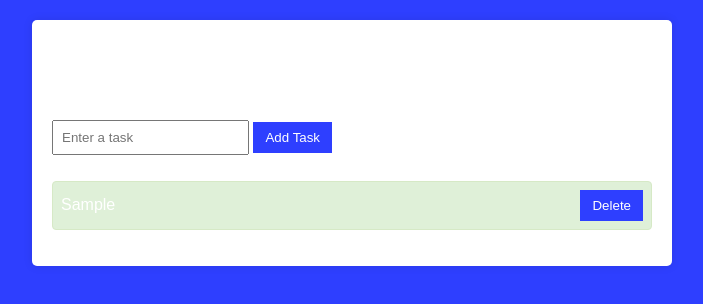
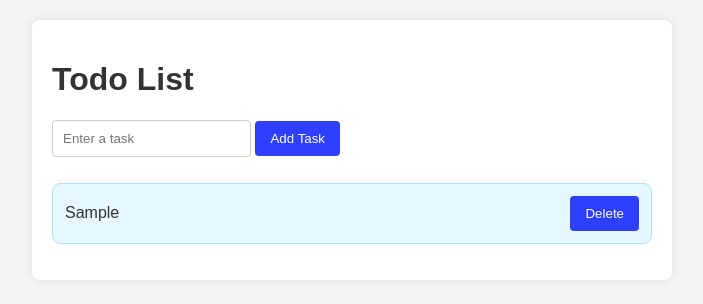
Before and after one commit to bjgodfj77/my-responsive-website, a website: page custom_web_application.html in a window 1280 px wide. Both pictures are taken after typing "Sample" into the empty fields and a click on the button "Add Task". Shown: the whole page, without its empty margins (288-991 px from the left). Drawn offline with Linux system fonts and the light colour scheme.

Commit message:
Fixing the css for web application project.

```diff
--- a/custom_web_application.css
+++ b/custom_web_application.css
@@ -4,8 +4,8 @@ body {
     font-family: Arial, sans-serif;
     margin: 0;
     padding: 0;
-	background-color: #2e3fff; /* Update the background color */
-	color: #fff; /* Update the text color */
+    background-color: #f4f4f4; /* Updated background color */
+    color: #333; /* Updated text color */
 }
 
 .container {
@@ -13,7 +13,7 @@ body {
     margin: 20px auto;
     background-color: #fff;
     padding: 20px;
-	border-radius: 5px;
+    border-radius: 8px;
     box-shadow: 0 0 10px rgba(0, 0, 0, 0.1);
 }
 
@@ -22,20 +22,23 @@ body {
 }
 
 input {
-	padding: 8px;
+    padding: 10px;
     margin-bottom: 10px;
+    border: 1px solid #ccc;
+    border-radius: 4px;
 }
 
 button {
-	padding: 8px 12px;
+    padding: 10px 15px;
     background-color: #2e3fff;
     color: #fff;
     border: none;
+    border-radius: 4px;
     cursor: pointer;
 }
 
 button:hover {
-	background-color: #2e3fff;
+    background-color: #1c2d99; /* Darker shade on hover */
 }
 
 ul {
@@ -44,11 +47,11 @@ ul {
 }
 
 li {
-	margin-bottom: 8px;
-	padding: 8px;
-	background-color: #dff0d8;
-	border: 1px solid #d6e9c6;
-	border-radius: 4px;
+    margin-bottom: 10px;
+    padding: 12px;
+    background-color: #e6f7ff; /* Light blue background */
+    border: 1px solid #b3e0ff; /* Light blue border */
+    border-radius: 8px;
     display: flex;
     justify-content: space-between;
     align-items: center;
```
Lines whose indentation alone changed are shown as unchanged.
